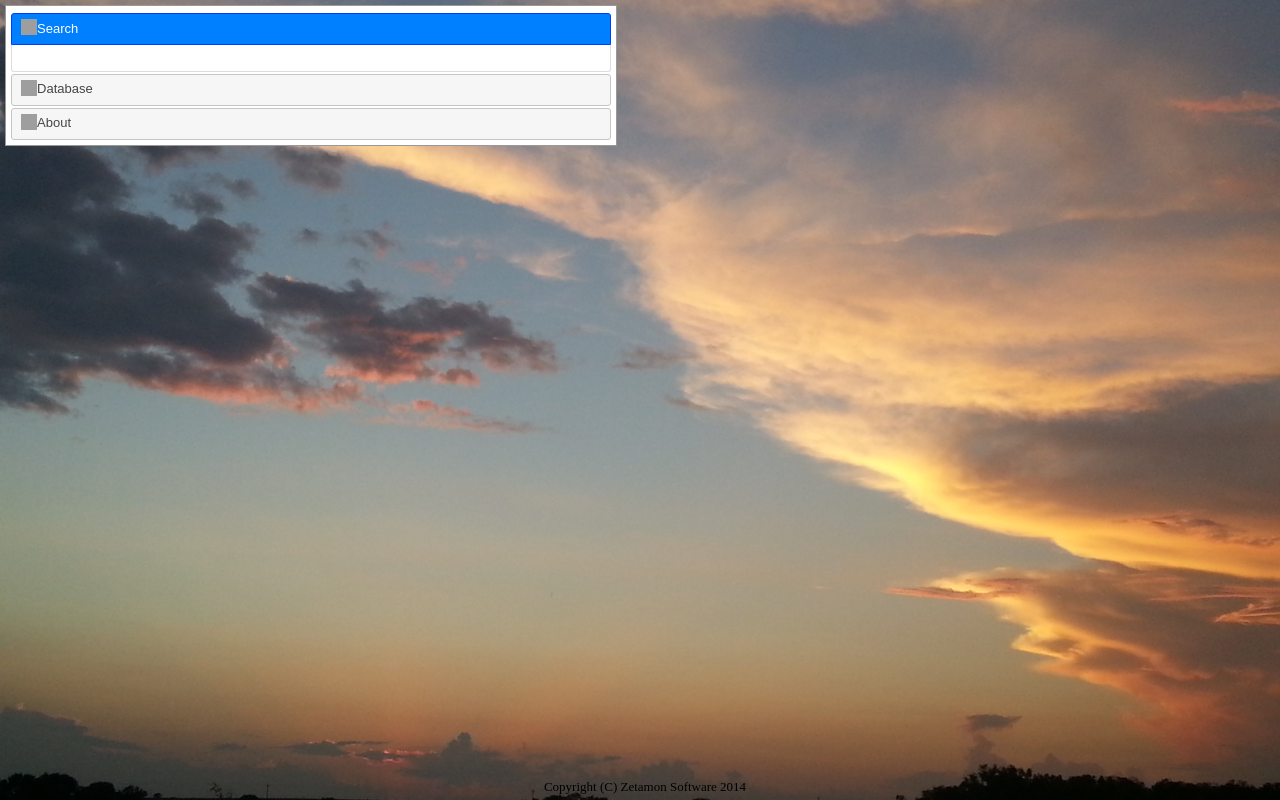
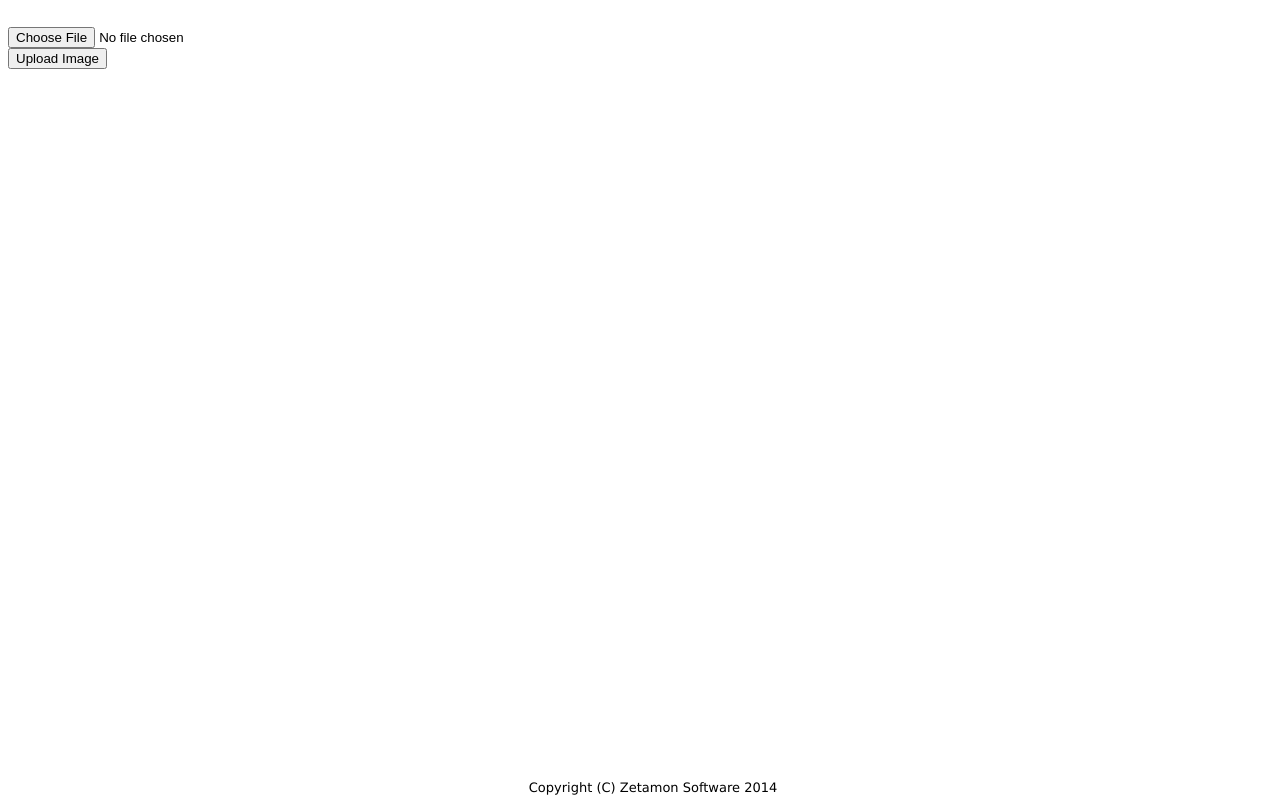
Before and after one commit to jeffsp/javelina, a Flask app: page / in a window 1280 px wide. Run offline with Flask 2, Linux system fonts and the light colour scheme; some libraries are stand-ins or nearby versions; grey boxes are pictures that could not be loaded.

Commit message:
ditch jquery and use a url approach instead of SPA

```diff
--- a/ui/javelina/static/style.css
+++ b/ui/javelina/static/style.css
@@ -1,7 +1,4 @@
 html, body {
-    height: 100%;
-    margin: 0px;
-    padding: 0px
     font-family:"Verdana";
 }
 #footer {
@@ -14,25 +11,6 @@ html, body {
     z-index: 2;
     font-size:small;
 }
-.panel {
-    z-index: 2;
-    background-color: #FFFFFF;
-    padding: 5px;
-    border: 1px solid #999;
-    font-size:small;
-    font-family:"Verdana";
-}
-#nav_tabs {
-    position: fixed;
-    width: 600px;
-    top: 5px;
-    left: 5px;
-    z-index: 2;
-    background-color: #FFFFFF;
-    padding: 5px;
-    border: 1px solid #999;
-    font-size:small;
-}
 .flash {
     width:100%;
     position:fixed;
@@ -40,7 +18,5 @@ html, body {
     padding: 0.5em;
     border: 0px solid #aacbe2;
     text-align:center;
-    z-index: 2;
-    font-size:small;
     color: #ffffff;
 }
--- a/ui/javelina/templates/home.html
+++ /dev/null
@@ -1,36 +0,0 @@
-{% extends "layout.html" %}
-{% block body %}
-
-    <div class="panel" id="nav_tabs">
-        <h3>Search</h3>
-        <div>
-        </div>
-        <h3>Database</h3>
-        <div>
-            <form action="" method=post enctype=multipart/form-data>
-            <br>
-            <input type=file name=file>
-            <br>
-            <input type=submit value="Upload Image">
-            </form>
-            <br>
-            <ul class=images>
-            {% for img in images %}
-                  <img src="/static/images/{{ img }}" width="100" title="{{ img }}">
-            {% else %}
-            <em>No images have been uploaded.</em>
-            {% endfor %}
-            </ul>
-        </div>
-        <h3>About</h3>
-        <div>
-            <p>
-            CBIR
-            <p>
-            More text...
-        </div>
-    </div>
-
-{% endblock %}
-
-{# vim: set syntax=jinja : #}
--- a/ui/javelina/templates/layout.html
+++ b/ui/javelina/templates/layout.html
@@ -5,35 +5,12 @@
 
     <title>Javelina CBIR</title>
 
-    <style>
-    body {
-        background: url("{{ url_for('static', filename='home.jpg') }}") no-repeat center center fixed;
-        background-size: cover;
-    }
-    </style>
-
     <link rel=stylesheet type=text/css href="{{ url_for('static', filename='style.css') }}">
-    <link rel="stylesheet" href="//code.jquery.com/ui/1.11.0/themes/smoothness/jquery-ui.css">
-    <script src="//code.jquery.com/jquery-1.10.2.js"></script>
-    <script src="//code.jquery.com/ui/1.11.0/jquery-ui.js"></script>
     <script type=text/javascript> var $SCRIPT_ROOT = {{ request.script_root|tojson|safe }};</script>
-
-    <script>
-    $(function() {
-        $( "#nav_tabs" ).accordion({
-            collapsible: true,
-            heightStyle: "content"
-        });
-    });
-    </script>
 
 </head>
 
 <body>
-
-    <div id="footer"> Copyright (C) Zetamon Software 2014 </div>
-
-    {% block body %}{% endblock %}
 
     {% for message in get_flashed_messages() %}
         <div class="flash">
@@ -41,6 +18,9 @@
         </div>
     {% endfor %}
 
+    <div id="footer"> Copyright (C) Zetamon Software 2014 </div>
+
+    {% block body %}{% endblock %}
 
 </body>
 </html>
--- /dev/null
+++ b/ui/javelina/templates/search.html
@@ -0,0 +1,15 @@
+{% extends "layout.html" %}
+{% block body %}
+
+<form action="" method=post enctype=multipart/form-data>
+<br>
+<input type=file name=file>
+<br>
+<input type=submit value="Upload Image">
+</form>
+<br>
+<ul class=images>
+
+{% endblock %}
+
+{# vim: set syntax=jinja : #}
--- a/ui/javelina/views.py
+++ b/ui/javelina/views.py
@@ -28,7 +28,7 @@ def allowed_file(filename):
     return '.' in filename and filename.rsplit('.', 1)[1].lower() in ALLOWED_EXTENSIONS
 
 @app.route('/',methods=['GET','POST'])
-def home():
+def search():
     if request.method == 'POST':
         file = request.files['file']
         if file:
@@ -38,8 +38,30 @@ def home():
                 flash(filename + ' was uploaded')
             else:
                 flash(file.filename + ' has an invalid extension')
-            return redirect(url_for('home'))
-    return render_template('home.html', images=os.listdir(app.config['UPLOAD_FOLDER']))
+            return redirect(url_for('search'))
+    return render_template('search.html', images=os.listdir(app.config['UPLOAD_FOLDER']))
+
+@app.route('/db',methods=['GET','POST'])
+def db():
+    if request.method == 'POST':
+        file = request.files['file']
+        if file:
+            if allowed_file(file.filename):
+                filename = os.path.join(app.config['UPLOAD_FOLDER'], secure_filename(file.filename))
+                file.save(filename)
+                flash(filename + ' was uploaded')
+            else:
+                flash(file.filename + ' has an invalid extension')
+            return redirect(url_for('db'))
+    return render_template('db.html', images=os.listdir(app.config['UPLOAD_FOLDER']))
+
+@app.route('/admin',methods=['GET','POST'])
+def admin():
+    return render_template('admin.html', images=os.listdir(app.config['UPLOAD_FOLDER']))
+
+@app.route('/about',methods=['GET','POST'])
+def about():
+    return render_template('about.html', images=os.listdir(app.config['UPLOAD_FOLDER']))
 
 # see https://pythonhosted.org/Flask-Uploads/
 
```
Also changed, not shown: ui/javelina/templates/about.html (added, +8 -0 lines), ui/javelina/templates/admin.html (added, +8 -0 lines), ui/javelina/templates/db.html (added, +21 -0 lines), ui/javelina/static/home.jpg (deleted).
